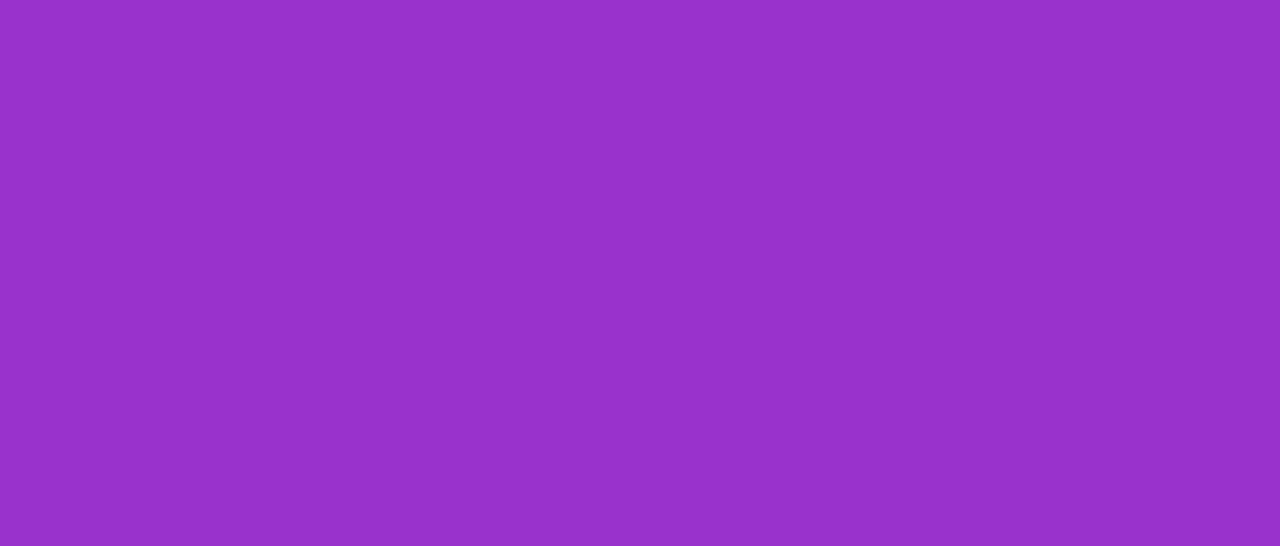
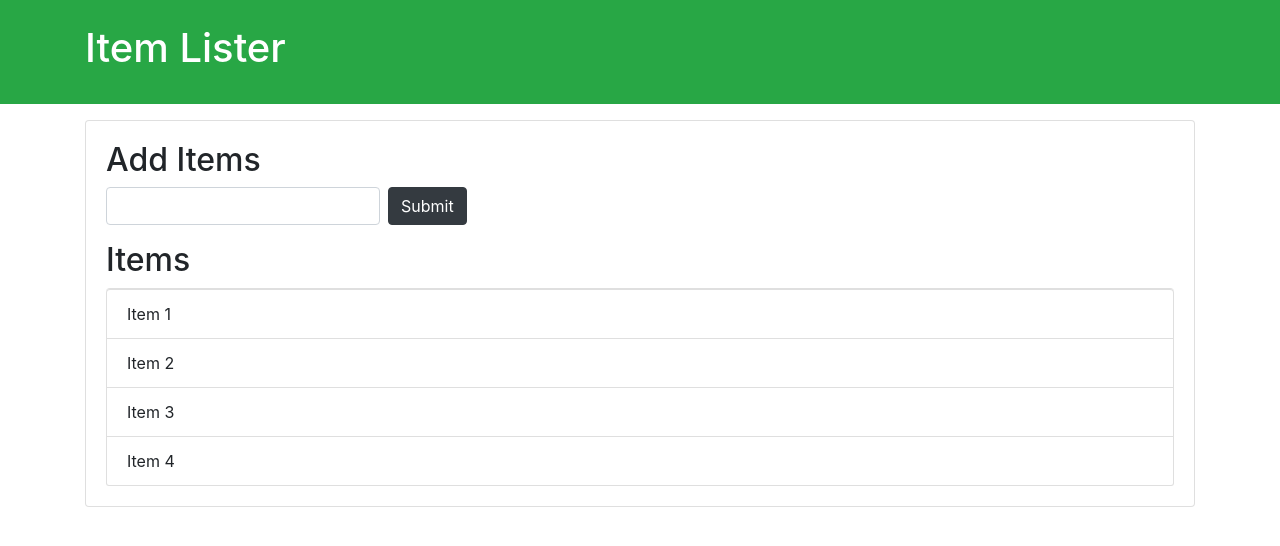
Before and after one commit to steelvelveteen/web-components-playground, a website built with webpack: page src/index.html in a window 1280 px wide. Built offline with nearby package versions, Linux system fonts and the light colour scheme.

Commit message:
Added bootstrap and html template

```diff
--- a/package.json
+++ b/package.json
@@ -4,6 +4,7 @@
   "description": "",
   "main": "webpack.config.js",
   "dependencies": {
+    "bootstrap": "^4.5.3",
     "ts-loader": "^8.0.11",
     "ts-node": "^9.0.0",
     "typescript": "^4.0.5"
--- a/src/index.html
+++ b/src/index.html
@@ -8,7 +8,27 @@
 </head>
 
 <body>
-
+    <header id="main-header" class="bg-success text-white p-4 mb-3">
+        <div class="container">
+          <h1 id="header-title">Item Lister <span style="display:none">123</span></h1>
+        </div>
+      </header>
+      <div class="container">
+       <div id="main" class="card card-body">
+        <h2 class="title">Add Items</h2>
+        <form class="form-inline mb-3">
+          <input type="text" class="form-control mr-2">
+          <input type="submit" class="btn btn-dark" value="Submit">
+        </form>
+        <h2 class="title">Items</h2>
+        <ul id="items" class="list-group">
+          <li class="list-group-item">Item 1</li>
+          <li class="list-group-item">Item 2</li>
+          <li class="list-group-item">Item 3</li>
+          <li class="list-group-item">Item 4</li>
+        </ul>
+       </div>
+      </div>
 </body>
 
 </html>
--- a/src/index.ts
+++ b/src/index.ts
@@ -1,2 +1,6 @@
 import './style.scss';
+
 console.log('Hello typescript webpack template');
+
+console.dir(document);
+console.log(document.title);
--- a/src/style.scss
+++ b/src/style.scss
@@ -1,3 +1 @@
-body {
-    background-color: darkorchid;
-}
+@import 'bootstrap/dist/css/bootstrap.css';
```
Also changed, not shown: README.md, src/style.css (added), 2 other files.
